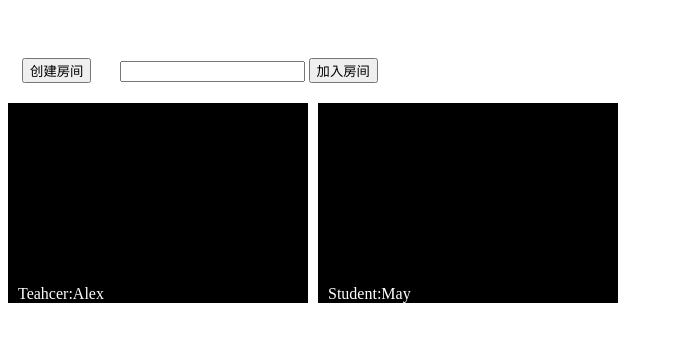
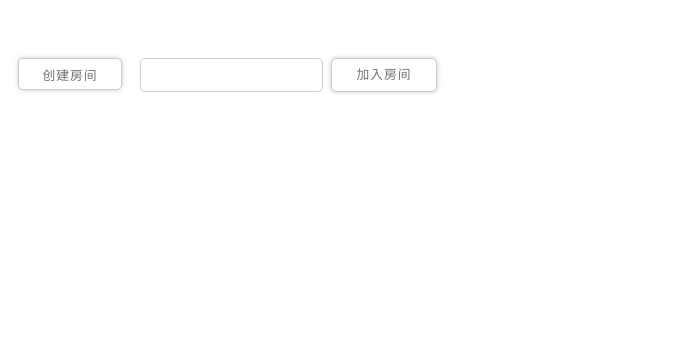
Before and after one commit to Alextt666/rtc-for-fun, a website: page index.html in a window 1280 px wide. Shown: the whole page, without its empty margins (0-673 px from the left). Drawn offline with Linux system fonts and the light colour scheme.

Commit message:
style:样式简单调整

```diff
--- a/index.html
+++ b/index.html
@@ -5,9 +5,53 @@
     <meta name="viewport" content="width=device-width, initial-scale=1.0" />
     <title>Document</title>
     <style>
+      #loading {
+        position: absolute;
+        left: 50%;
+        top: 10%;
+        transform: translate(-50%, -50%);
+        width: 200px;
+        height: 20px;
+        display: none;
+      }
+      #createRoom,
+      #joinRoom {
+        width: 6.5rem;
+        height: 2rem;
+        text-align: center;
+        border: 1px solid #ccc;
+        line-height: 2rem;
+        box-shadow: 0 0 5px #ccc;
+        border-radius: 5px;
+        font-size: 0.8rem;
+        color: #727272;
+        letter-spacing: 1px;
+        cursor: pointer;
+        background-color: white;
+      }
+      #joinRoom:hover {
+        box-shadow: 0 0 5px #555;
+        color: #555;
+      }
+      #createRoom:hover {
+        box-shadow: 0 0 5px #555;
+        color: #555;
+      }
+      #createRoom:disabled{
+        cursor: not-allowed;
+      }
+      #joinRoom:disabled{
+        cursor: not-allowed;
+      }
       .video-box {
         background-color: black;
         position: relative;
+      }
+      .video-box-teacher {
+        display: none;
+      }
+      .video-box-student {
+        display: none;
       }
       .video-box-teacher::before {
         content: "Teahcer:Alex";
@@ -17,32 +61,40 @@
         padding-left: 10px;
       }
       .video-box-student::before {
-        content: "Student:May";
+        content: "Student:A";
         position: absolute;
         color: white;
         bottom: 0;
         padding-left: 10px;
       }
-      #room{
+      #room {
         font-weight: bold;
-
+      }
+      .wrapper {
+      }
+      input {
+        outline: none;
+        border: 1px solid #ccc;
+        border-radius: 5px;
+        text-indent: 10px;
       }
     </style>
   </head>
   <body>
     <div id="room" style="width: 100px; height: 50px"></div>
+    <div class="wrapper">
       <div
         style="
-        width: 30vw;
+          width: 50vw;
           display: flex;
           margin-bottom: 20px;
           justify-content: space-around;
         "
       >
-      <button id="createRoom">创建房间</button>
-      <div>
-        <input type="text" id="join-ipt" />
-        <button id="joinRoom">加入房间</button>
+        <button id="createRoom" style="margin: 0 10px">创建房间</button>
+        <div style="flex: 1; display: flex">
+          <input type="text" id="join-ipt" style="margin: 0 8px" />
+          <div id="joinRoom">加入房间</div>
         </div>
       </div>
       <div style="display: flex; gap: 10px">
@@ -59,5 +111,7 @@
           <video width="300" height="200" id="remoteVideo" autoplay></video>
         </div>
       </div>
+    </div>
+    <div id="loading">Loading...</div>
   </body>
 </html>
```
Also changed, not shown: fe/entry/createRoom.js (+8 -1 lines). Lines whose indentation alone changed are shown as unchanged.
